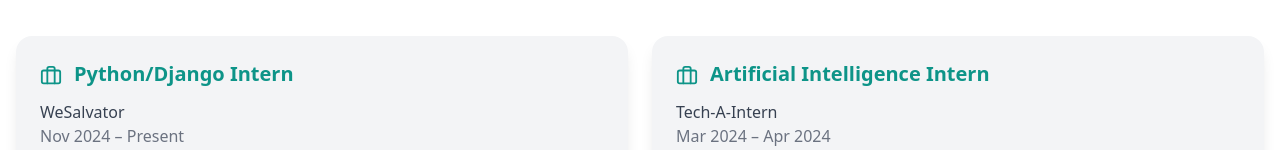
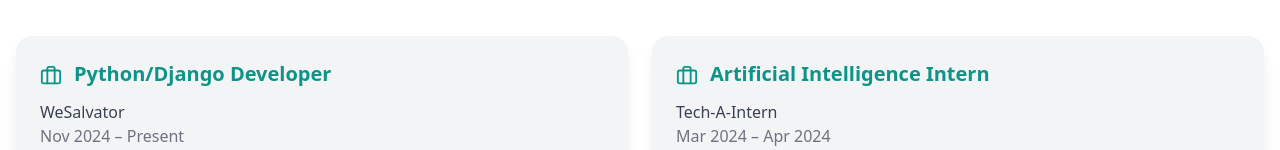
Before and after one commit to mohdasad05/asad-portfolio, a React (Vite) app: page / in a window 1280 px wide. Shown: the part 2194-2344 px from the top of the page. Built offline with nearby package versions, Linux system fonts and the light colour scheme.

Commit message:
Updated portfolio

```diff
--- a/src/components/About.jsx
+++ b/src/components/About.jsx
@@ -16,7 +16,7 @@ const About = () => {
         </h2>
         <div className="text-gray-700 dark:text-gray-300 max-w-3xl mx-auto text-center text-[17px] leading-relaxed hover:scale-[1.01] transition-transform duration-300 space-y-6">
           <p>
-            I'm a Computer Science graduate specializing in Artificial Intelligence & Machine Learning, currently working as a Python/Django Developer Intern at <strong>WeSalvator</strong>. I’ve worked on building real-time, scalable, and secure backend systems using modern development practices.
+            I'm a Computer Science graduate specializing in Artificial Intelligence & Machine Learning, currently working as a Python/Django Developer at <strong>WeSalvator</strong>. I’ve worked on building real-time, scalable, and secure backend systems using modern development practices.
           </p>
           <p>
             My core skills include backend development with <strong>Django</strong> and <strong>FastAPI</strong>, real-time features using <strong>WebSockets</strong> and <strong>Django Channels</strong>, API security with <strong>JWT</strong>, and microservices architecture. I’ve also used <strong>Docker</strong> for containerization, <strong>.env configs</strong> for environment management, and integrated <strong>Redis</strong> for async tasks, OTP storage, and real-time updates. I’ve implemented live volunteer tracking using <strong>LeafletJS</strong> for map rendering and driving-route visualization.
--- a/src/components/Experience.jsx
+++ b/src/components/Experience.jsx
@@ -4,7 +4,7 @@ import { Briefcase } from 'lucide-react';
 
 const Experience = () => {
   const experiences = [
-    { role: 'Python/Django Intern', company: 'WeSalvator', duration: 'Nov 2024 – Present' },
+    { role: 'Python/Django Developer', company: 'WeSalvator', duration: 'Nov 2024 – Present' },
     { role: 'Artificial Intelligence Intern', company: 'Tech-A-Intern', duration: 'Mar 2024 – Apr 2024' },
     { role: 'Machine Learning Intern', company: 'BharatIntern', duration: 'Feb 2024 – Mar 2024' },
     { role: 'Python Programming Intern', company: 'CodSoft', duration: 'Oct 2023 – Nov 2023' },
```
Also changed, not shown: 1 other file (tests, documents, lock files or other folders).
